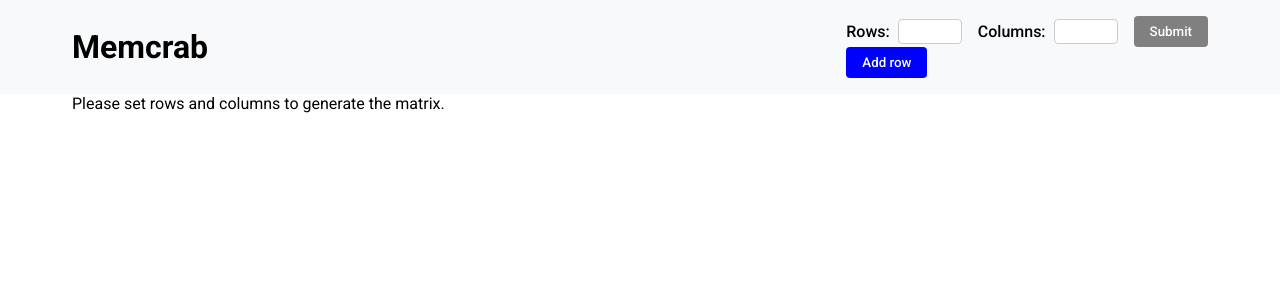
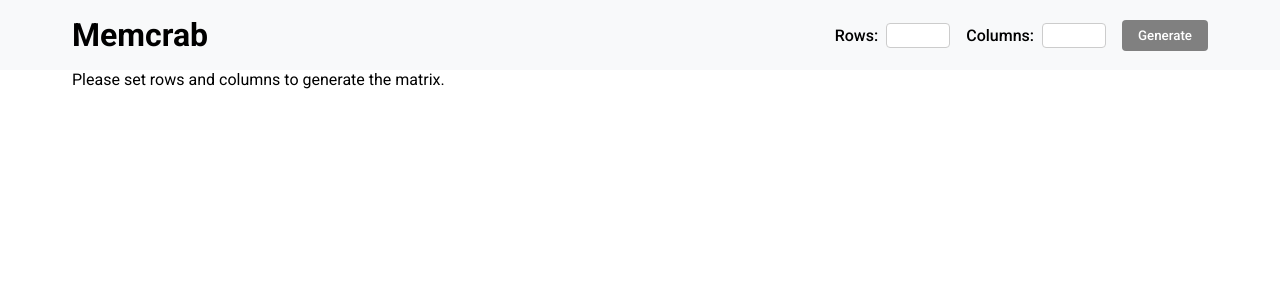
Before and after one commit to NNaumenko83/memcrab-test, a React (Vite) app: page / in a window 1280 px wide. Shown: the top 300 px of the page. Built offline with nearby package versions, Linux system fonts and the light colour scheme.

Commit message:
[Change] update button title to 'Generate' in Form component and conditionally render 'Add row' button in Header component

```diff
--- a/src/components/form/form.tsx
+++ b/src/components/form/form.tsx
@@ -24,7 +24,7 @@ const Form = () => {
         <form className={css.form} onSubmit={handleSubmit}>
             <InputField id="rows" label="Rows" value={localRows} onChange={setLocalRows} />
             <InputField id="columns" label="Columns" value={localColumns} onChange={setLocalColumns} />
-            <Button title="Submit" type="submit" disabled={!localRows || !localColumns} />
+            <Button title="Generate" type="submit" disabled={!localRows || !localColumns} />
         </form>
     )
 }
--- a/src/components/header/header.module.css
+++ b/src/components/header/header.module.css
@@ -14,3 +14,8 @@
 	justify-content: space-between;
 	align-items: center;
 }
+
+.header__controls {
+	display: flex;
+	gap: 1rem;
+}
--- a/src/components/header/header.tsx
+++ b/src/components/header/header.tsx
@@ -18,7 +18,7 @@ const Header = () => {
                     <h1>Memcrab</h1>
                     <div className={css.header__controls}>
                         <Form />
-                        <Button title="Add row" onClick={handleAddRow} />
+                        {rowsQuantity > 0 && <Button title="Add row" onClick={handleAddRow} variant="green" />}
                     </div>
                 </div>
             </Container>
--- a/src/components/matrix/matrix.tsx
+++ b/src/components/matrix/matrix.tsx
@@ -46,21 +46,21 @@ const Matrix: React.FC = () => {
         <Container>
             <div
                 className={css.grid__container}
-                style={{ gridTemplateColumns: `150px repeat(${columnsQuantity + 2}, minmax(60px, 1fr))` }}
+                style={{ gridTemplateColumns: `150px repeat(${columnsQuantity + 1}, minmax(60px, 1fr)) 100px` }}
             >
                 <div className={`${css.cell} ${css.header}`} />
                 {Array.from({ length: columnsQuantity }, (_, i) => (
                     <div key={i} className={`${css.cell} ${css.header}`}>{i + 1}</div>
                 ))}
                 <div className={`${css.cell} ${css.header}`}>SUM</div>
-                <div className={`${css.cell} ${css.header}`}>Actions</div>
+                <div className={`${css.cell} ${css.header}`} />
             </div>
 
             {matrix.map((row, rowIndex) => (
                 <div
                     key={rowIndex}
                     className={css.grid__container}
-                    style={{ gridTemplateColumns: `150px repeat(${columnsQuantity + 2}, minmax(60px, 1fr))` }}
+                    style={{ gridTemplateColumns: `150px repeat(${columnsQuantity + 1}, minmax(60px, 1fr)) 100px` }}
                 >
                     <div className={`${css.cell} ${css.header}`}>{rowIndex + 1}</div>
                     {row.map((cell, colIndex) => (
@@ -83,14 +83,13 @@ const Matrix: React.FC = () => {
 
             <div
                 className={css.grid__container}
-                style={{ gridTemplateColumns: `150px repeat(${columnsQuantity + 2}, minmax(60px, 1fr))` }}
+                style={{ gridTemplateColumns: `150px repeat(${columnsQuantity + 1}, minmax(60px, 1fr)) 100px` }}
             >
                 <div className={`${css.cell} ${css.header}`}>60th percentile</div>
                 {colPercentiles.map((val, i) => (
                     <div key={i} className={`${css.cell} ${css.percentile}`}>{val}</div>
                 ))}
-                <div className={`${css.cell} ${css.percentile}`} />
-                <div className={`${css.cell} ${css.percentile}`} />
+
             </div>
         </Container>
     )
```
